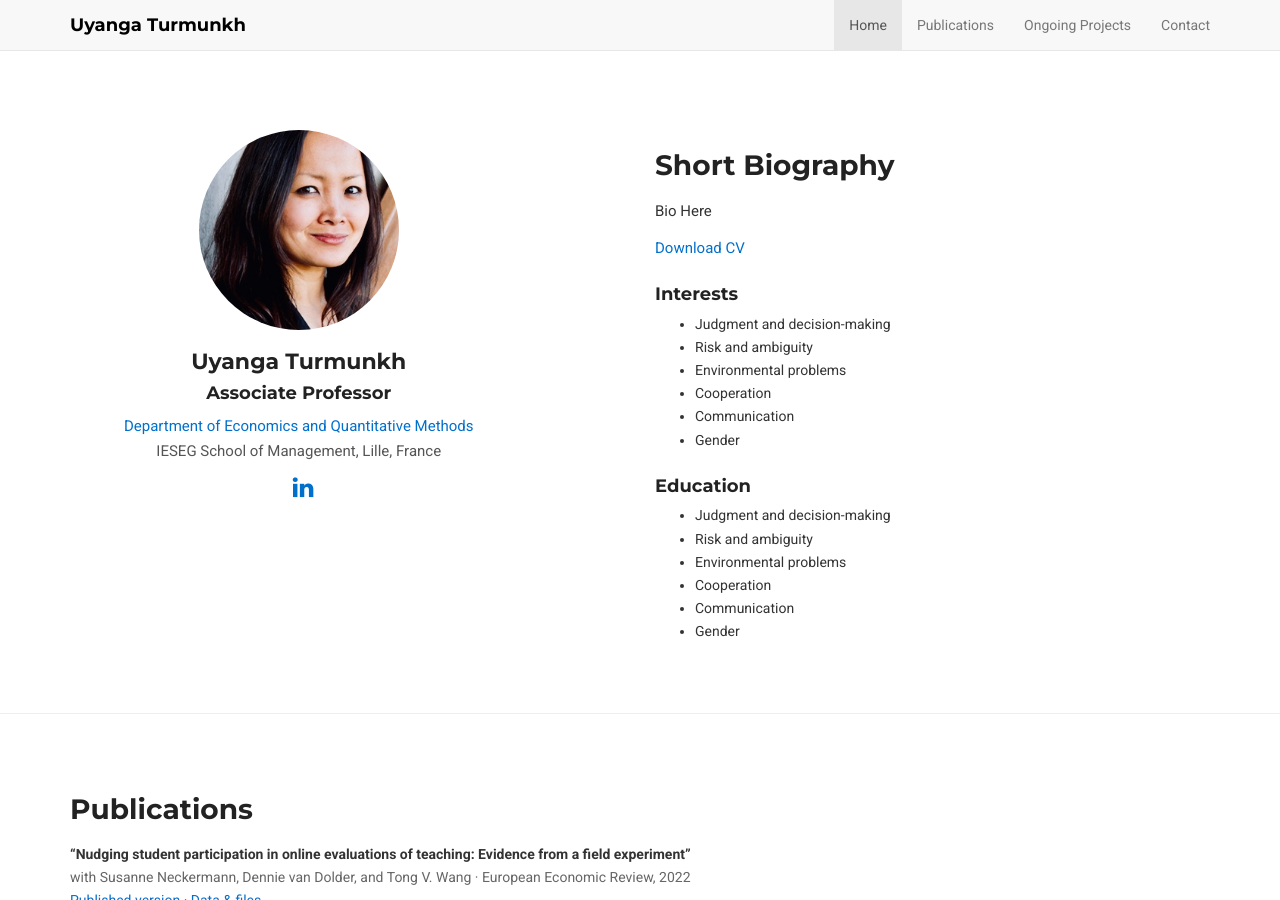
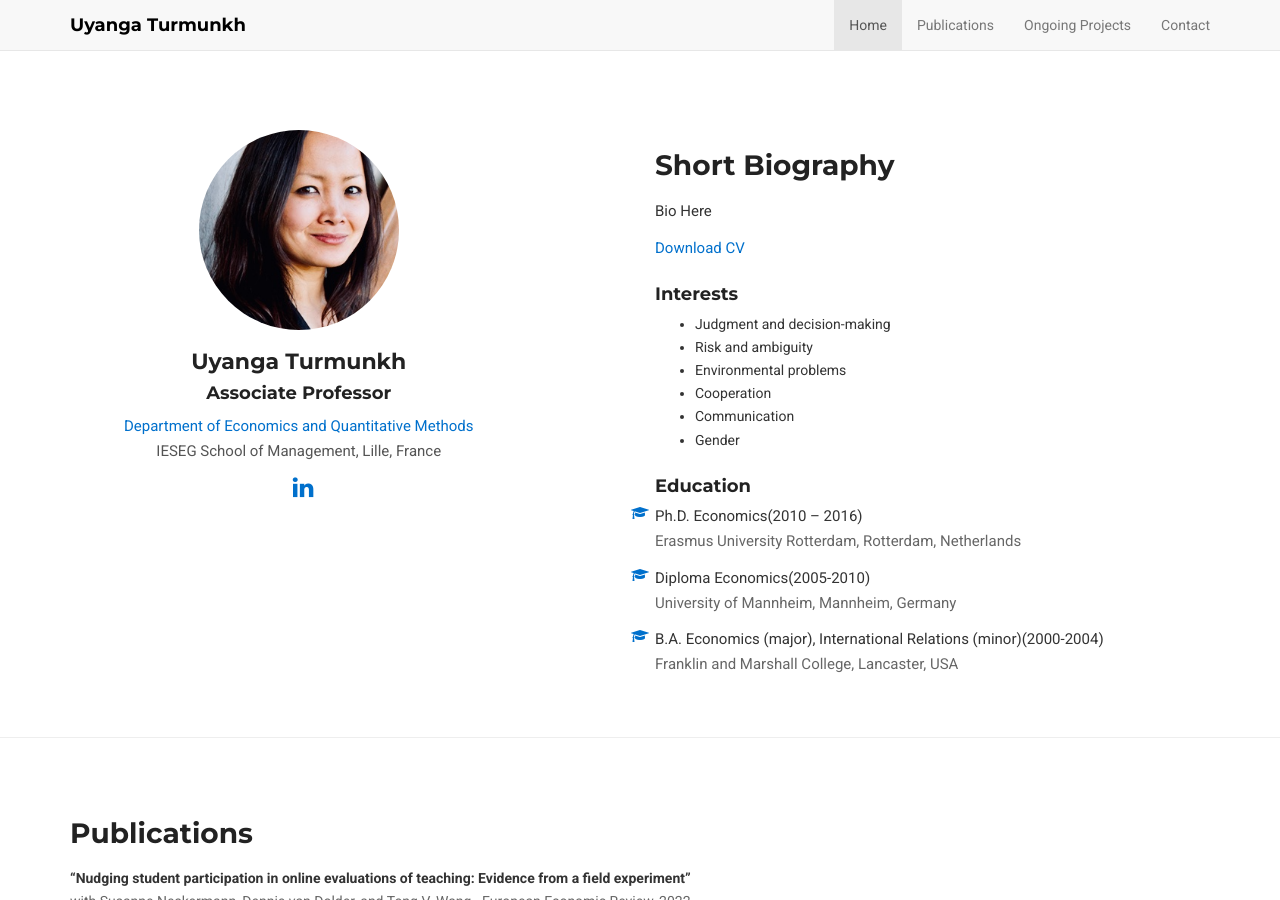
Before and after one commit to prakharsood24/uyanga-demo, a Jekyll site: the page built from index.md, in a window 1280 px wide and 900 px high. Built offline with Jekyll 4.4.1, drawn with Linux system fonts in a browser that asks for light colours; nearby versions of some CDN libraries; a style sheet for code colours, icons or effects is not loaded.

Commit message:
Update index.md

```diff
--- a/index.md
+++ b/index.md
@@ -42,14 +42,30 @@
           <li>Gender</li>
         </ul>
       <h3>Education</h3>
-      <ul>
-          <li>Judgment and decision-making</li>
-          <li>Risk and ambiguity</li>
-          <li>Environmental problems</li>
-          <li>Cooperation</li>
-          <li>Communication</li>
-          <li>Gender</li>
-        </ul>
+    <ul class="fa-ul" style="list-style: none; padding-left: 0; margin: 0;">
+  <li style="margin-bottom: 12px;">
+    <i class="fa-li fa fa-graduation-cap" style="color:#0070cc;"></i>
+    <div class="description">
+      <p class="course" style="margin:0;">Ph.D. Economics(2010 – 2016)</p>
+      <p class="institution" style="margin:0; color:#666;">Erasmus University Rotterdam, Rotterdam, Netherlands</p>
+    </div>
+  </li>
+  <li style="margin-bottom: 12px;">
+    <i class="fa-li fa fa-graduation-cap" style="color:#0070cc;"></i>
+    <div class="description">
+      <p class="course" style="margin:0;">Diploma Economics(2005-2010)</p>
+      <p class="institution" style="margin:0; color:#666;">University of Mannheim, Mannheim, Germany</p>
+    </div>
+  </li>
+  <li>
+    <i class="fa-li fa fa-graduation-cap" style="color:#0070cc;"></i>
+    <div class="description">
+      <p class="course" style="margin:0;">B.A. Economics (major), International Relations (minor)(2000-2004)</p>
+      <p class="institution" style="margin:0; color:#666;">Franklin and Marshall College, Lancaster, USA</p>
+    </div>
+  </li>
+</ul>
+
       </div>
     </div>
   </div>
```
